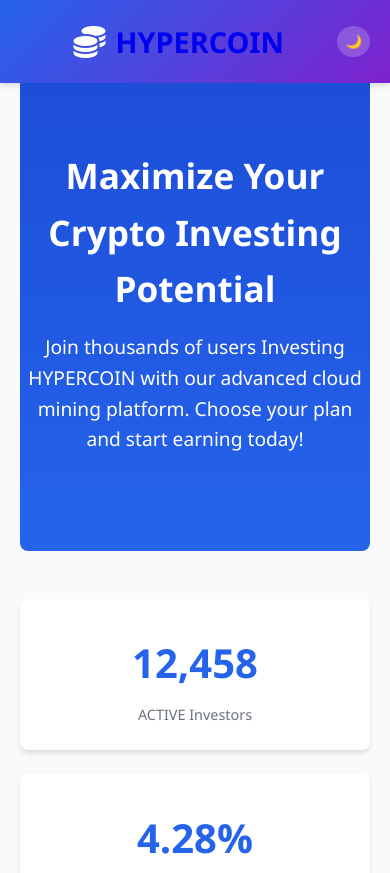
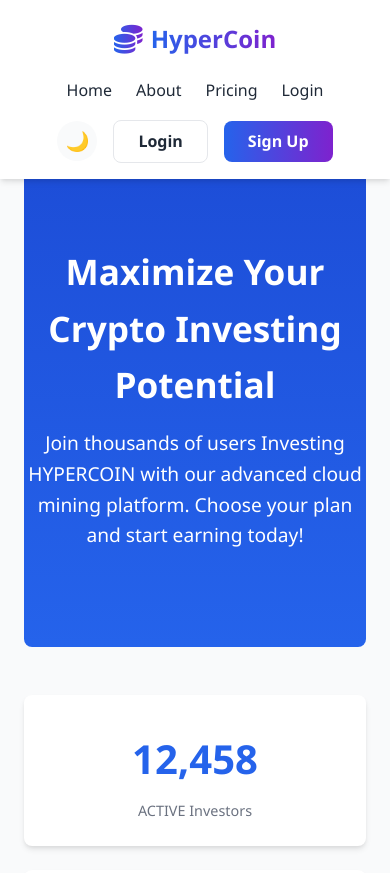
Before and after one commit to mrgovernment-max/hypercoin, a plain HTML site: page features.html in a window 390 px wide. Shown: the top 873 px of the page. Drawn offline with Linux system fonts and the light colour scheme.

Commit message:
responsive

```diff
--- a/features.css
+++ b/features.css
@@ -28,7 +28,6 @@
   --shadow: 0 4px 6px -1px rgba(0, 0, 0, 0.3), 0 2px 4px -1px rgba(0, 0, 0, 0.2);
 }
 
-/* Base Styles */
 * {
   margin: 0;
   padding: 0;
@@ -36,79 +35,200 @@
 }
 
 body {
-  font-family: "Segoe UI", Tahoma, Geneva, Verdana, sans-serif;
+  font-family: "Segoe UI", system-ui, -apple-system, sans-serif;
   background-color: var(--bg);
   color: var(--text);
   line-height: 1.6;
-  transition: all 0.3s ease;
+  transition: background-color 0.3s, color 0.3s;
 }
 
 .container {
   max-width: 1200px;
   margin: 0 auto;
-  padding: 0 20px;
+  padding: 0 1.5rem;
 }
 
 /* Header Styles */
 header {
-  background: linear-gradient(135deg, var(--primary), var(--secondary));
-  color: white;
-  padding: 1rem 0;
+  background-color: var(--bg-card);
   box-shadow: var(--shadow);
+  position: sticky;
+  top: 0;
+  z-index: 100;
+}
+
+.header-container {
+  display: flex;
+  justify-content: space-between;
+  align-items: center;
+  padding: 1rem 1.5rem;
+}
+
+.logo {
+  display: flex;
+  align-items: center;
+  gap: 0.5rem;
+}
+
+.logo-icon {
+  font-size: 1.8rem;
+  background: linear-gradient(90deg, var(--primary), var(--secondary));
+  -webkit-background-clip: text;
+  background-clip: text;
+  color: transparent;
+}
+
+.logo-text {
+  font-size: 1.5rem;
+  font-weight: 700;
+  background: linear-gradient(90deg, var(--primary), var(--secondary));
+  -webkit-background-clip: text;
+  background-clip: text;
+  color: transparent;
 }
 
 nav {
   display: flex;
-  justify-content: space-between;
+  gap: 1.5rem;
   align-items: center;
 }
 
-.logo {
-  font-size: 1.8rem;
-  font-weight: bold;
+nav a {
+  color: var(--text);
+  text-decoration: none;
+  font-weight: 500;
+  transition: color 0.3s;
+}
+
+nav a:hover {
+  color: var(--primary);
+}
+
+.auth-buttons {
   display: flex;
+  gap: 1rem;
   align-items: center;
 }
 
-.logo-icon {
-  margin-right: 10px;
-  font-size: 2rem;
+.btn {
+  padding: 0.5rem 1.5rem;
+  border-radius: var(--radius);
+  font-weight: 600;
+  cursor: pointer;
+  transition: all 0.3s;
+  text-decoration: none;
+  display: inline-block;
 }
 
-.nav-links {
+/* Desktop Navigation */
+.desktop-nav {
   display: flex;
-  list-style: none;
+  gap: 1.5rem;
+  align-items: center;
 }
 
-.nav-links li {
-  margin-left: 2rem;
+.desktop-nav a {
+  color: var(--text);
+  text-decoration: none;
+  font-weight: 500;
+  transition: color 0.3s;
 }
 
-.nav-links a {
-  color: white;
+.desktop-nav a:hover,
+.desktop-nav a.active {
+  color: var(--primary);
+}
+
+/* Mobile Navigation */
+.mobile-nav-toggle {
+  display: none;
+  background: none;
+  border: none;
+  font-size: 1.5rem;
+  cursor: pointer;
+  color: var(--text);
+  z-index: 1001;
+}
+
+.mobile-nav {
+  position: fixed;
+  inset: 0;
+  background-color: var(--bg-card);
+  z-index: 999;
+  padding: calc(var(--header-height) + 2rem) 2rem 2rem;
+  transform: translateX(100%);
+  transition: transform 0.3s ease-in-out;
+  display: flex;
+  flex-direction: column;
+  gap: 1.5rem;
+}
+
+.mobile-nav.active {
+  transform: translateX(0);
+}
+
+.mobile-nav a {
+  color: var(--text);
   text-decoration: none;
   font-weight: 500;
-  transition: opacity 0.3s;
+  font-size: 1.2rem;
+  padding: 0.5rem 0;
+  border-bottom: 1px solid var(--border);
 }
 
-.nav-links a:hover {
-  opacity: 0.9;
+.mobile-nav a:hover,
+.mobile-nav a.active {
+  color: var(--primary);
 }
 
-.theme-toggle {
-  background: rgba(255, 255, 255, 0.2);
-  border: none;
-  color: white;
-  padding: 0.5rem;
-  border-radius: 50%;
-  cursor: pointer;
-  transition: background 0.3s;
+/* Auth Buttons */
+.auth-buttons {
+  display: flex;
+  gap: 1rem;
+  align-items: center;
 }
 
-.theme-toggle:hover {
-  background: rgba(255, 255, 255, 0.3);
+.btn-outline {
+  background: transparent;
+  border: 1px solid var(--border);
+  color: var(--text);
 }
 
+.btn-outline:hover {
+  background-color: var(--border);
+}
+
+.btn-primary {
+  background: linear-gradient(90deg, var(--primary), var(--secondary));
+  color: white;
+  border: none;
+}
+
+.btn-primary:hover {
+  opacity: 0.9;
+  transform: translateY(-2px);
+}
+
+#themeToggle {
+  background: none;
+  border: none;
+  font-size: 1.2rem;
+  cursor: pointer;
+  color: var(--text);
+  transition: transform 0.3s;
+  width: 40px;
+  height: 40px;
+  border-radius: 50%;
+  display: flex;
+  align-items: center;
+  justify-content: center;
+  background-color: var(--bg);
+}
+
+#themeToggle:hover {
+  transform: rotate(30deg);
+  background-color: var(--border);
+}
 /* Hero Section */
 .hero {
   text-align: center;
@@ -418,11 +538,18 @@ footer {
 
 /* Responsive Design */
 @media (max-width: 768px) {
-  .nav-links {
-    display: none;
+  .header-container {
+    flex-direction: column;
+    gap: 1rem;
   }
-  .logo {
-    margin: auto;
+
+  nav {
+    flex-wrap: wrap;
+    justify-content: center;
+  }
+
+  .auth-buttons {
+    justify-content: center;
   }
 
   .hero h1 {
--- a/features.html
+++ b/features.html
@@ -12,20 +12,37 @@
   </head>
   <body>
     <header>
-      <div class="container">
-        <nav>
-          <div class="logo">
-            <span class="logo-icon"><i class="fas fa-coins"></i></span>
-            <a style="text-decoration: none" href="index.html">HYPERCOIN</a>
-          </div>
-          <ul class="nav-links">
-            <li><a href="index.html">Home</a></li>
-            <li><a href="signup.html">Sign Up</a></li>
-            <li><a href="about.html">About</a></li>
-          </ul>
-          <button class="theme-toggle" id="themeToggle">🌙</button>
+      <div class="container header-container">
+        <div class="logo">
+          <div class="logo-icon"><i class="fas fa-coins"></i></div>
+          <div class="logo-text">HyperCoin</div>
+        </div>
+
+        <nav class="desktop-nav">
+          <a href="index.html">Home</a>
+          <a href="about.html">About</a>
+          <a href="features.html">Pricing</a>
+          <a href="login.html">Login</a>
         </nav>
+
+        <div class="auth-buttons">
+          <button id="themeToggle">🌙</button>
+          <a href="login.html" class="btn btn-outline">Login</a>
+          <a href="signup.html" class="btn btn-primary">Sign Up</a>
+        </div>
+
+        <button class="mobile-nav-toggle">
+          <i class="fas fa-bars"></i>
+        </button>
       </div>
+
+      <nav class="mobile-nav">
+        <a href="index.html">Home</a>
+        <a href="about.html">About</a>
+        <a href="features.html">Pricing</a>
+        <a href="login.html">Login</a>
+        <a href="signup.html">Sign Up</a>
+      </nav>
     </header>
 
     <main class="container">
--- a/login.css
+++ b/login.css
@@ -13,6 +13,7 @@
   --shadow: 0 4px 6px -1px rgba(0, 0, 0, 0.1),
     0 2px 4px -1px rgba(0, 0, 0, 0.06);
   --radius: 8px;
+  --fa: black;
 }
 
 /* Dark Theme Variables */
@@ -25,6 +26,7 @@
   --bg: #111827;
   --bg-card: #1f2937;
   --border: #374151;
+  --fa: #a855f7;
   --shadow: 0 4px 6px -1px rgba(0, 0, 0, 0.3), 0 2px 4px -1px rgba(0, 0, 0, 0.2);
 }
 
@@ -33,6 +35,10 @@
   margin: 0;
   padding: 0;
   box-sizing: border-box;
+}
+
+#fa {
+  color: var(--fa);
 }
 
 body {
--- a/signup.css
+++ b/signup.css
@@ -8,6 +8,7 @@
   --bg: #f9fafb;
   --bg-card: #ffffff;
   --border: #e5e7eb;
+  --fa: black;
   --success: #10b981;
   --error: #ef4444;
   --shadow: 0 4px 6px -1px rgba(0, 0, 0, 0.1),
@@ -21,6 +22,7 @@
   --primary-dark: #2563eb;
   --secondary: #a855f7;
   --text: #f3f4f6;
+  --fa: #a855f7;
   --text-light: #d1d5db;
   --bg: #111827;
   --bg-card: #1f2937;
@@ -44,6 +46,10 @@ body {
   min-height: 100vh;
   display: flex;
   flex-direction: column;
+}
+
+#fa {
+  color: var(--fa);
 }
 
 .container {
```
Also changed, not shown: login.html (+3 -3 lines), signup.html (+3 -3 lines).
